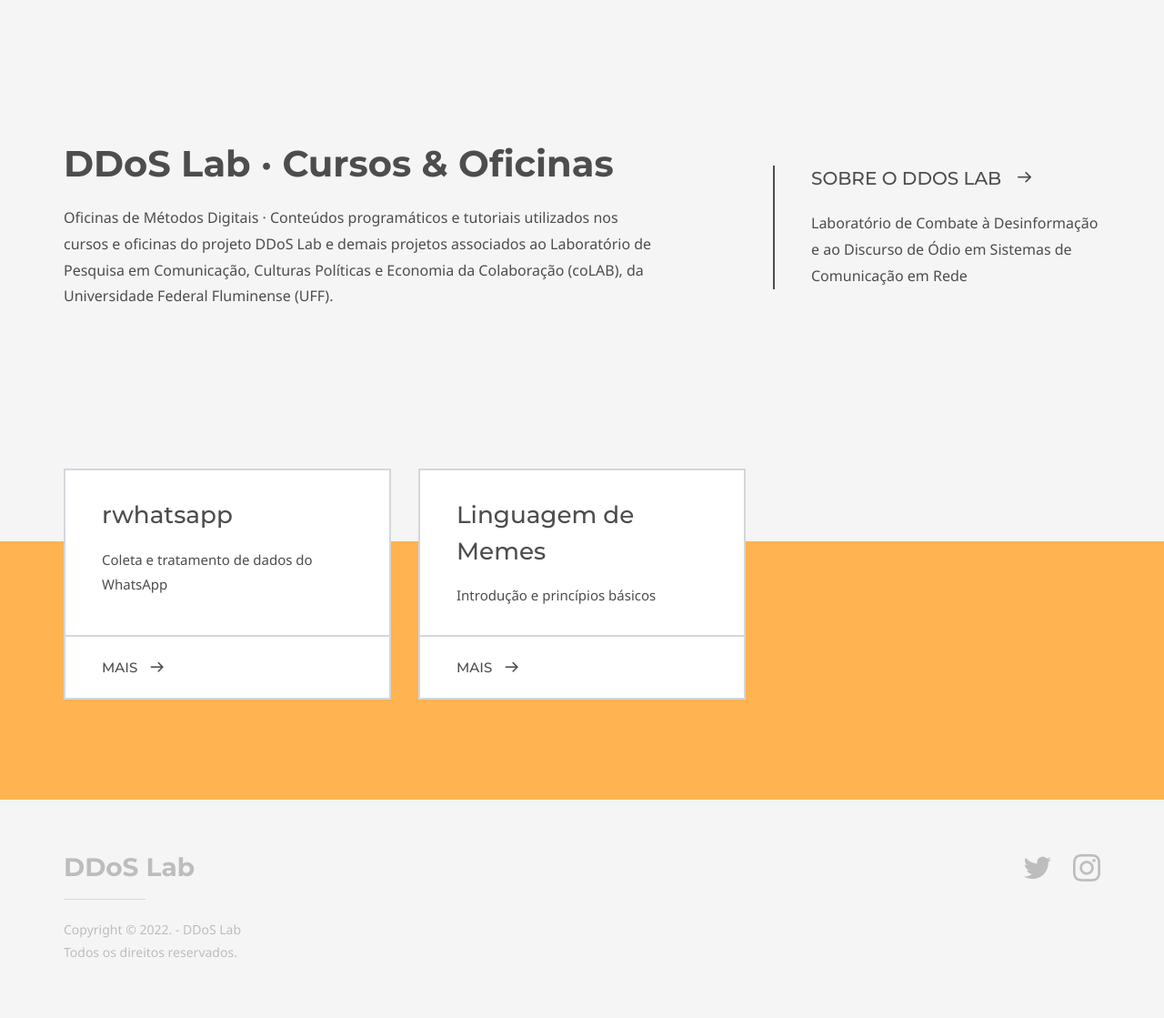
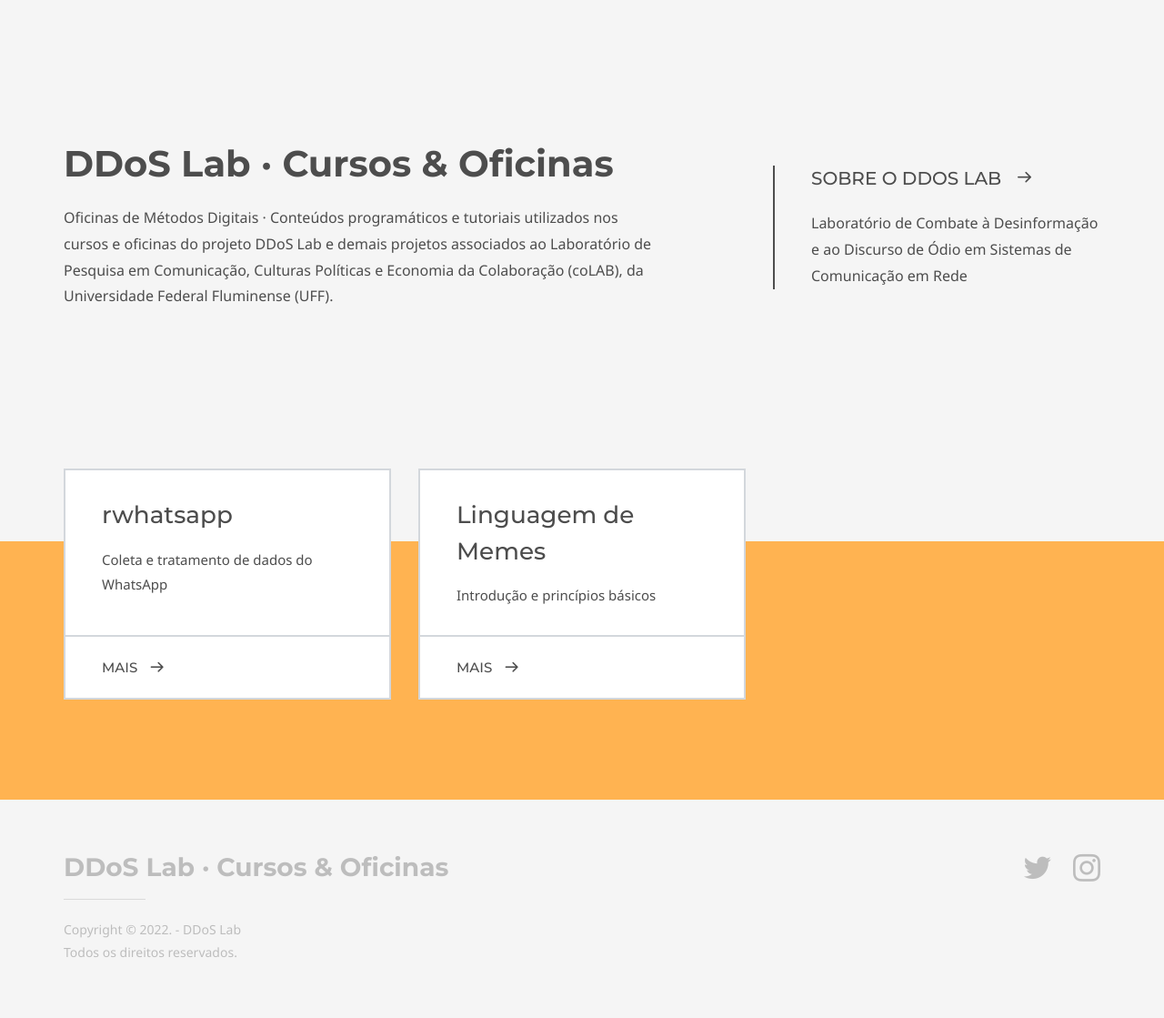
Before and after one commit to coLAB-UFF/docs, a Jekyll site: the page built from index.md, in a window 1280 px wide. Shown: the whole page at 91% size. Built offline with Jekyll 4.4.1, drawn with Linux system fonts in a browser that asks for light colours; some web fonts are replaced.

Commit message:
Update _config.yml

```diff
--- a/_config.yml
+++ b/_config.yml
@@ -15,7 +15,7 @@
     footer:
         content:
             logo:
-                text: DDoS Lab
+                text: DDoS Lab &middot; Cursos & Oficinas
                 image:
             copyright: Copyright &copy; 2022. - DDoS Lab <br>Todos os direitos reservados.
         social_list:
```
